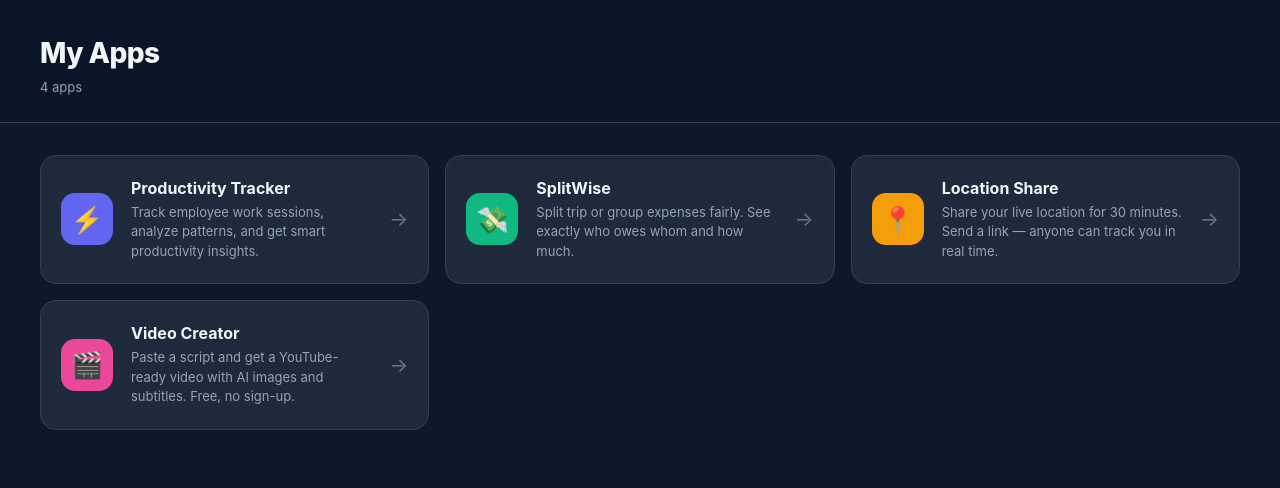
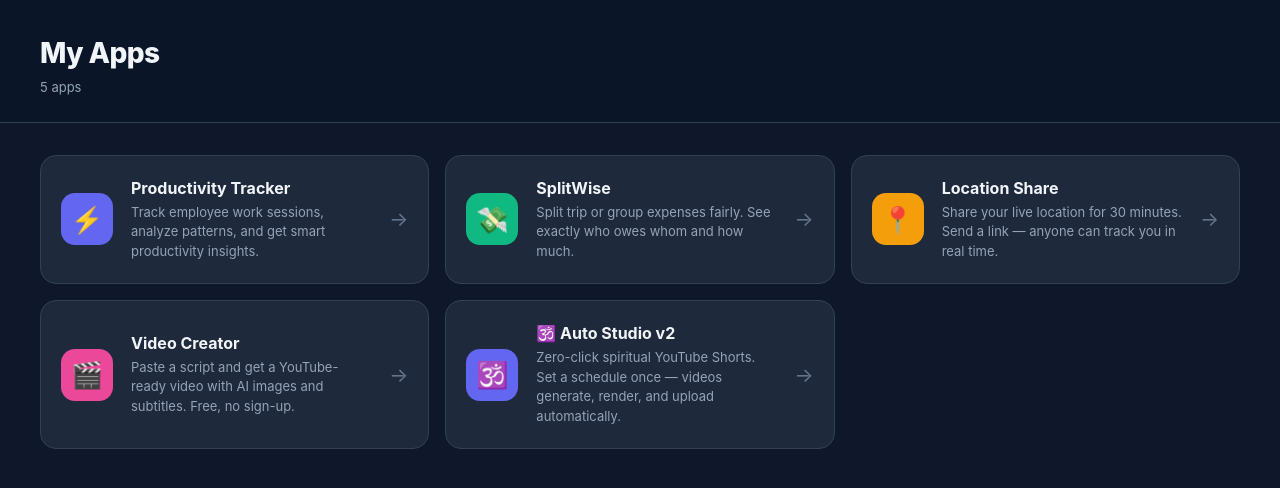
Before and after one commit to utkarsh-pawar/google-ui-clone, a Next.js app in the folder location-share/: page / in a window 1280 px wide. Shown: the top 488 px of the page. Built offline with nearby package versions, Linux system fonts and the light colour scheme.

Commit message:
Add Auto Studio v2 to app launcher
https://claude.ai/code/session_01YBpSEdHwH6w22V8TPmdvrY

```diff
--- a/location-share/app/page.js
+++ b/location-share/app/page.js
@@ -35,6 +35,14 @@ const APPS = [
     color: '#ec4899',
     href: '/video-creator',
   },
+  {
+    id: 'auto-studio',
+    name: '🕉️ Auto Studio v2',
+    icon: '🕉️',
+    description: 'Zero-click spiritual YouTube Shorts. Set a schedule once — videos generate, render, and upload automatically.',
+    color: '#6366f1',
+    href: '/v2',
+  },
 ];
 
 export default function Launcher() {
```
